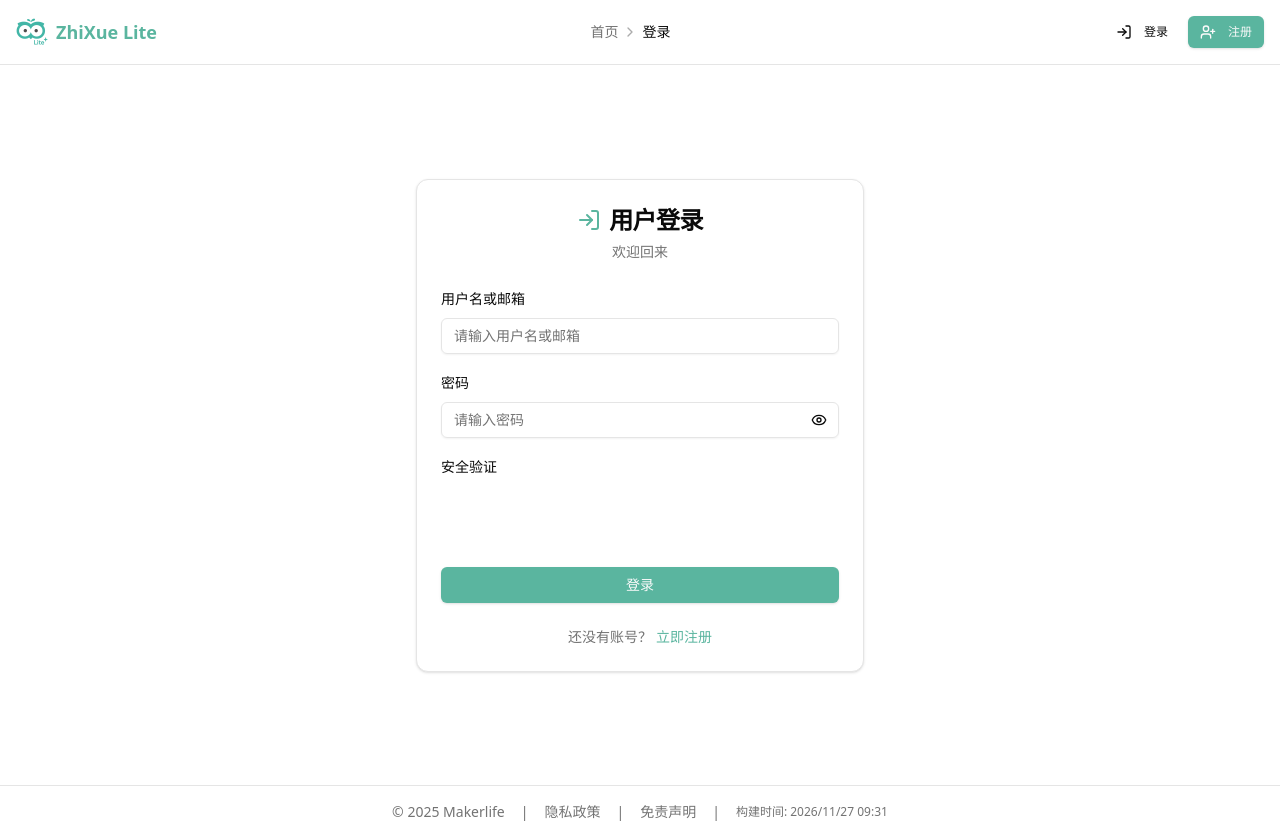
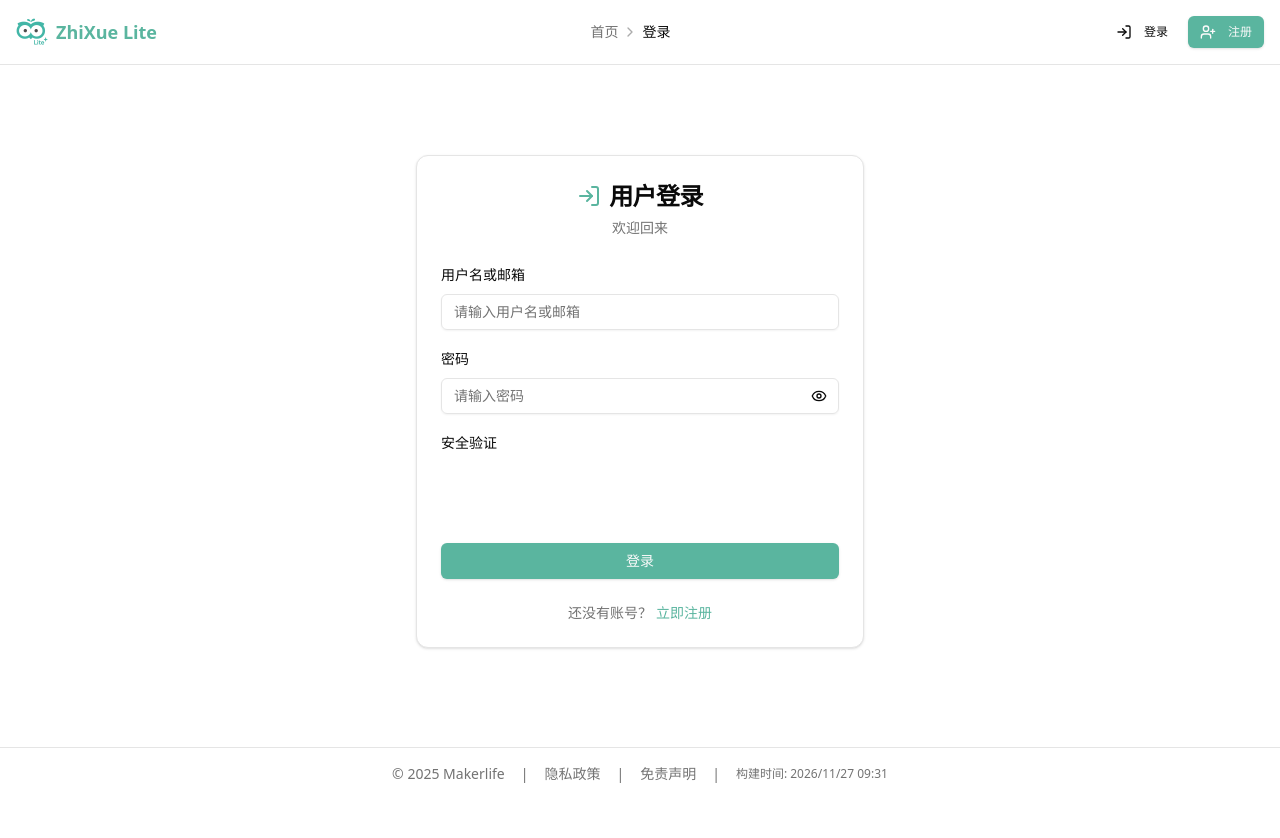
Before and after one commit to amakerlife/ZhiXue-Lite-frontend, a React (Vite) app: page /login in a window 1280 px wide. After the commit the page ends 800 px from the top, so only its background shows below. Built offline with nearby package versions, Linux system fonts and the light colour scheme; no server answers.

Commit message:
fix: adjust layout styles for Login and Signup pages to ensure proper flex behavior

```diff
--- a/src/components/layout/Layout.tsx
+++ b/src/components/layout/Layout.tsx
@@ -43,7 +43,7 @@ const LayoutContent: React.FC<LayoutProps> = ({ children }) => {
             ? 'ml-64'
             : ''
         }`}>
-          <div className="container mx-auto p-4 md:p-6 min-h-[calc(100vh-8rem)] max-w-7xl">
+          <div className="container mx-auto p-4 md:p-6 min-h-[calc(100vh-8rem)] max-w-7xl flex flex-col">
             {children}
           </div>
         </main>
--- a/src/pages/LoginPage.tsx
+++ b/src/pages/LoginPage.tsx
@@ -78,7 +78,7 @@ const LoginPage: React.FC = () => {
   }, []);
 
   return (
-    <div className="flex min-h-[calc(100vh-8rem)] items-center justify-center">
+    <div className="flex flex-1 items-center justify-center">
       <Card className="w-full max-w-md">
         <CardHeader className="text-center">
           <CardTitle className="text-2xl font-bold flex items-center justify-center space-x-2">
--- a/src/pages/SignupPage.tsx
+++ b/src/pages/SignupPage.tsx
@@ -93,7 +93,7 @@ const SignupPage: React.FC = () => {
   }, []);
 
   return (
-    <div className="flex min-h-[calc(100vh-8rem)] items-center justify-center">
+    <div className="flex flex-1 items-center justify-center">
       <Card className="w-full max-w-md">
         <CardHeader className="text-center">
           <CardTitle className="text-2xl font-bold flex items-center justify-center space-x-2">
```
